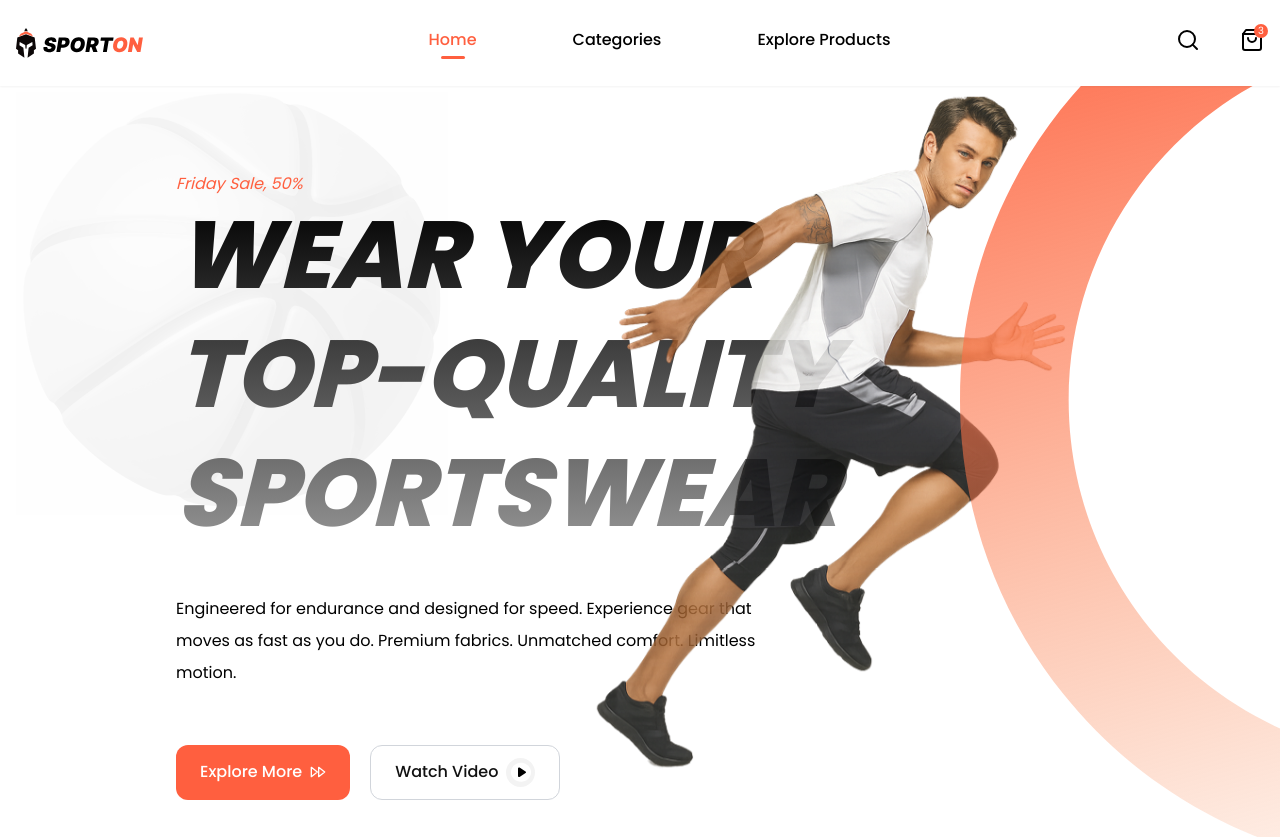
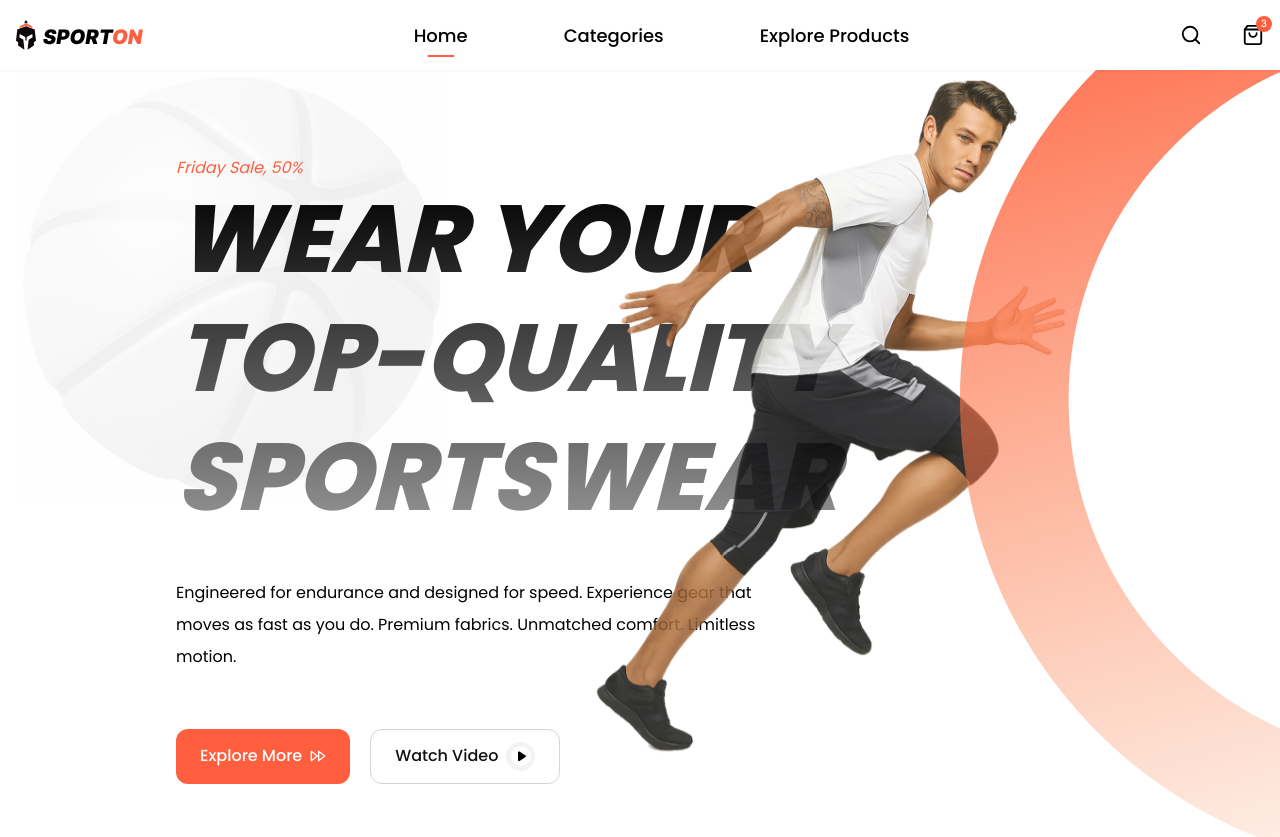
Before and after one commit to melindanurss/sporton-project-aguna-course, a Next.js app: page / in a window 1280 px wide. Shown: the top 837 px of the page. Built offline with nearby package versions, Linux system fonts and the light colour scheme.

Commit message:
Fix: improve header navigation, scroll behavior, and responsive layout

```diff
--- a/app/components/layouts/header.jsx
+++ b/app/components/layouts/header.jsx
@@ -1,5 +1,6 @@
 "use client";
 import { useState, useEffect } from "react";
+import Image from "next/image";
 import { FiSearch, FiShoppingBag, FiX } from "react-icons/fi";
 
 const Header = () => {
@@ -7,14 +8,22 @@ const Header = () => {
   const [isSearchOpen, setIsSearchOpen] = useState(false);
   const [searchQuery, setSearchQuery] = useState("");
 
+  // Fungsi scroll ke section dengan offset yang pas
   const scrollToSection = (sectionId) => {
     const section = document.getElementById(sectionId);
     if (section) {
-      section.scrollIntoView({ behavior: "smooth" });
+      // Offset 80px untuk menghindari header tertutup
+      const offset = 80;
+      const sectionTop = section.getBoundingClientRect().top + window.pageYOffset;
+      window.scrollTo({
+        top: sectionTop - offset,
+        behavior: "smooth"
+      });
       setActiveSection(sectionId);
     }
   };
 
+  // Deteksi section aktif saat scrolling
   useEffect(() => {
     const handleScroll = () => {
       const sections = ["hero-section", "category-section", "products-section"];
@@ -35,12 +44,18 @@ const Header = () => {
     return () => window.removeEventListener("scroll", handleScroll);
   }, []);
 
+  // Fungsi pencarian produk
   const handleSearch = (e) => {
     e.preventDefault();
     if (searchQuery.trim()) {
       const productsSection = document.getElementById("products-section");
       if (productsSection) {
-        productsSection.scrollIntoView({ behavior: "smooth" });
+        const offset = 80;
+        const sectionTop = productsSection.getBoundingClientRect().top + window.pageYOffset;
+        window.scrollTo({
+          top: sectionTop - offset,
+          behavior: "smooth"
+        });
         setActiveSection("products-section");
       }
       console.log("Searching for:", searchQuery);
@@ -51,79 +66,74 @@ const Header = () => {
 
   return (
     <header className="sticky top-0 z-50 bg-white shadow-sm">
-      <div className="flex justify-between gap-10 container mx-auto py-7">
-        <img
+      <div className="flex justify-between items-center container mx-auto py-5 px-4">
+        {/* Logo */}
+        <div className="relative w-[127px] h-[30px] cursor-pointer" onClick={() => scrollToSection("hero-section")}>
+          <Image
             src="/images/logo.svg"
             alt="sporton logo"
-          className="w-[127px] h-[30px] cursor-pointer"
+            fill
+            className="object-contain"
+            priority
+          />
+        </div>
+
+        {/* Navigation - SAMA PERSIS DENGAN REFERENSI */}
+        <nav className="hidden md:flex items-center gap-24">
+          <button
             onClick={() => scrollToSection("hero-section")}
-        />
-        <nav className="flex gap-24 font-medium">
-          <a
-            href="#hero-section"
-            onClick={(e) => {
-              e.preventDefault();
-              scrollToSection("hero-section");
-            }}
-            className={`relative transition-all duration-300 hover:text-primary ${
+            className={`relative text-[18px] transition-all duration-300 font-poppins font-medium ${
               activeSection === "hero-section"
-                ? "text-primary after:content-[''] after:block after:bg-primary after:rounded-full after:h-[3px] after:w-1/2 after:absolute after:left-1/2 after:-translate-x-1/2 after:translate-y-1"
-                : "text-black-600 after:content-[''] after:block after:bg-transparent after:rounded-full after:h-[3px] after:w-0 after:absolute after:left-1/2 after:-translate-x-1/2 after:translate-y-1 after:transition-all after:duration-300 hover:after:w-1/2 hover:after:bg-primary"
+                ? "text-black after:content-[''] after:absolute after:-bottom-2 after:left-1/2 after:-translate-x-1/2 after:w-1/2 after:h-0.5 after:bg-primary after:rounded-full"
+                : "text-black hover:text-primary after:content-[''] after:absolute after:-bottom-2 after:left-1/2 after:-translate-x-1/2 after:w-0 after:h-0.5 after:bg-primary after:rounded-full after:transition-all after:duration-300 hover:after:w-1/2"
             }`}
           >
             Home
-          </a>
-          <a
-            href="#category-section"
-            onClick={(e) => {
-              e.preventDefault();
-              scrollToSection("category-section");
-            }}
-            className={`relative transition-all duration-300 hover:text-primary ${
+          </button>
+          <button
+            onClick={() => scrollToSection("category-section")}
+            className={`relative text-[18px] transition-all duration-300 font-poppins font-medium ${
               activeSection === "category-section"
-                ? "text-primary after:content-[''] after:block after:bg-primary after:rounded-full after:h-[3px] after:w-1/2 after:absolute after:left-1/2 after:-translate-x-1/2 after:translate-y-1"
-                : "text-black-600 after:content-[''] after:block after:bg-transparent after:rounded-full after:h-[3px] after:w-0 after:absolute after:left-1/2 after:-translate-x-1/2 after:translate-y-1 after:transition-all after:duration-300 hover:after:w-1/2 hover:after:bg-primary"
+                ? "text-black after:content-[''] after:absolute after:-bottom-2 after:left-1/2 after:-translate-x-1/2 after:w-1/2 after:h-0.5 after:bg-primary after:rounded-full"
+                : "text-black hover:text-primary after:content-[''] after:absolute after:-bottom-2 after:left-1/2 after:-translate-x-1/2 after:w-0 after:h-0.5 after:bg-primary after:rounded-full after:transition-all after:duration-300 hover:after:w-1/2"
             }`}
           >
             Categories
-          </a>
-          <a
-            href="#products-section"
-            onClick={(e) => {
-              e.preventDefault();
-              scrollToSection("products-section");
-            }}
-            className={`relative transition-all duration-300 hover:text-primary ${
+          </button>
+          <button
+            onClick={() => scrollToSection("products-section")}
+            className={`relative text-[18px] transition-all duration-300 font-poppins font-medium ${
               activeSection === "products-section"
-                ? "text-primary after:content-[''] after:block after:bg-primary after:rounded-full after:h-[3px] after:w-1/2 after:absolute after:left-1/2 after:-translate-x-1/2 after:translate-y-1"
-                : "text-black-600 after:content-[''] after:block after:bg-transparent after:rounded-full after:h-[3px] after:w-0 after:absolute after:left-1/2 after:-translate-x-1/2 after:translate-y-1 after:transition-all after:duration-300 hover:after:w-1/2 hover:after:bg-primary"
+                ? "text-black after:content-[''] after:absolute after:-bottom-2 after:left-1/2 after:-translate-x-1/2 after:w-1/2 after:h-0.5 after:bg-primary after:rounded-full"
+                : "text-black hover:text-primary after:content-[''] after:absolute after:-bottom-2 after:left-1/2 after:-translate-x-1/2 after:w-0 after:h-0.5 after:bg-primary after:rounded-full after:transition-all after:duration-300 hover:after:w-1/2"
             }`}
           >
             Explore Products
-          </a>
+          </button>
         </nav>
-        <div className="flex gap-10">
-          <div className="relative">
+
+        {/* Icons */}
+        <div className="flex items-center gap-10">
           <FiSearch
-              size={24}
-              className="cursor-pointer hover:text-primary transition-colors"
+            size={22}
+            className="cursor-pointer hover:text-primary transition-colors text-black"
             onClick={() => setIsSearchOpen(true)}
           />
-          </div>
-          <div className="relative cursor-pointer hover:text-primary transition-colors">
-            <FiShoppingBag size={24} />
-            <div className="bg-primary rounded-full w-3.5 h-3.5 absolute -top-1 -right-1 text-[10px] text-white text-center leading-[14px]">
+          <div className="relative cursor-pointer hover:text-primary transition-colors text-black">
+            <FiShoppingBag size={22} />
+            <span className="bg-primary rounded-full w-4 h-4 absolute -top-2 -right-2 text-[10px] text-white text-center leading-4 font-poppins font-medium">
               3
-            </div>
+            </span>
           </div>
         </div>
       </div>
 
+      {/* Search Modal */}
       {isSearchOpen && (
         <div className="fixed inset-0 bg-black/50 z-50 flex items-start justify-center pt-20">
           <div className="bg-white rounded-2xl w-full max-w-2xl mx-4 shadow-2xl animate-in fade-in slide-in-from-top-4 duration-300">
             <div className="flex justify-between items-center p-4 border-b">
-              <h3 className="font-semibold text-lg">Search Products</h3>
+              <h3 className="font-semibold text-lg font-poppins">Search Products</h3>
               <FiX
                 size={24}
                 className="cursor-pointer hover:text-primary transition-colors"
@@ -139,13 +149,13 @@ const Header = () => {
                 value={searchQuery}
                 onChange={(e) => setSearchQuery(e.target.value)}
                 placeholder="Search for sportswear, shoes, accessories..."
-                className="w-full px-4 py-3 border border-gray-300 rounded-xl focus:outline-none focus:border-primary transition-colors"
+                className="w-full px-4 py-3 border border-gray-300 rounded-xl focus:outline-none focus:border-primary transition-colors font-poppins"
                 autoFocus
               />
               <div className="flex gap-3 mt-4">
                 <button
                   type="submit"
-                  className="flex-1 bg-primary text-white py-2 rounded-xl hover:bg-primary/85 transition-all hover:scale-105 font-medium"
+                  className="flex-1 bg-primary text-white py-2 rounded-xl hover:bg-primary/85 transition-all hover:scale-105 font-medium font-poppins"
                 >
                   Search
                 </button>
@@ -155,14 +165,14 @@ const Header = () => {
                     setIsSearchOpen(false);
                     setSearchQuery("");
                   }}
-                  className="flex-1 bg-gray-100 text-gray-700 py-2 rounded-xl hover:bg-gray-200 transition-all font-medium"
+                  className="flex-1 bg-gray-100 text-gray-700 py-2 rounded-xl hover:bg-gray-200 transition-all font-medium font-poppins"
                 >
                   Cancel
                 </button>
               </div>
             </form>
             <div className="p-4 border-t bg-gray-50 rounded-b-2xl">
-              <p className="text-sm text-gray-500 mb-2">Popular searches:</p>
+              <p className="text-sm text-gray-500 mb-2 font-poppins">Popular searches:</p>
               <div className="flex gap-2 flex-wrap">
                 {["Running Shoes", "Football", "Basketball", "Tennis Racket"].map((item) => (
                   <button
@@ -173,7 +183,7 @@ const Header = () => {
                         handleSearch(new Event('submit'));
                       }, 100);
                     }}
-                    className="px-3 py-1 bg-white border border-gray-300 rounded-full text-sm hover:border-primary hover:text-primary transition-colors"
+                    className="px-3 py-1 bg-white border border-gray-300 rounded-full text-sm hover:border-primary hover:text-primary transition-colors font-poppins"
                   >
                     {item}
                   </button>
```
Also changed, not shown: app/components/home/hero.jsx (+5 -9 lines). Lines whose indentation alone changed are shown as unchanged.
